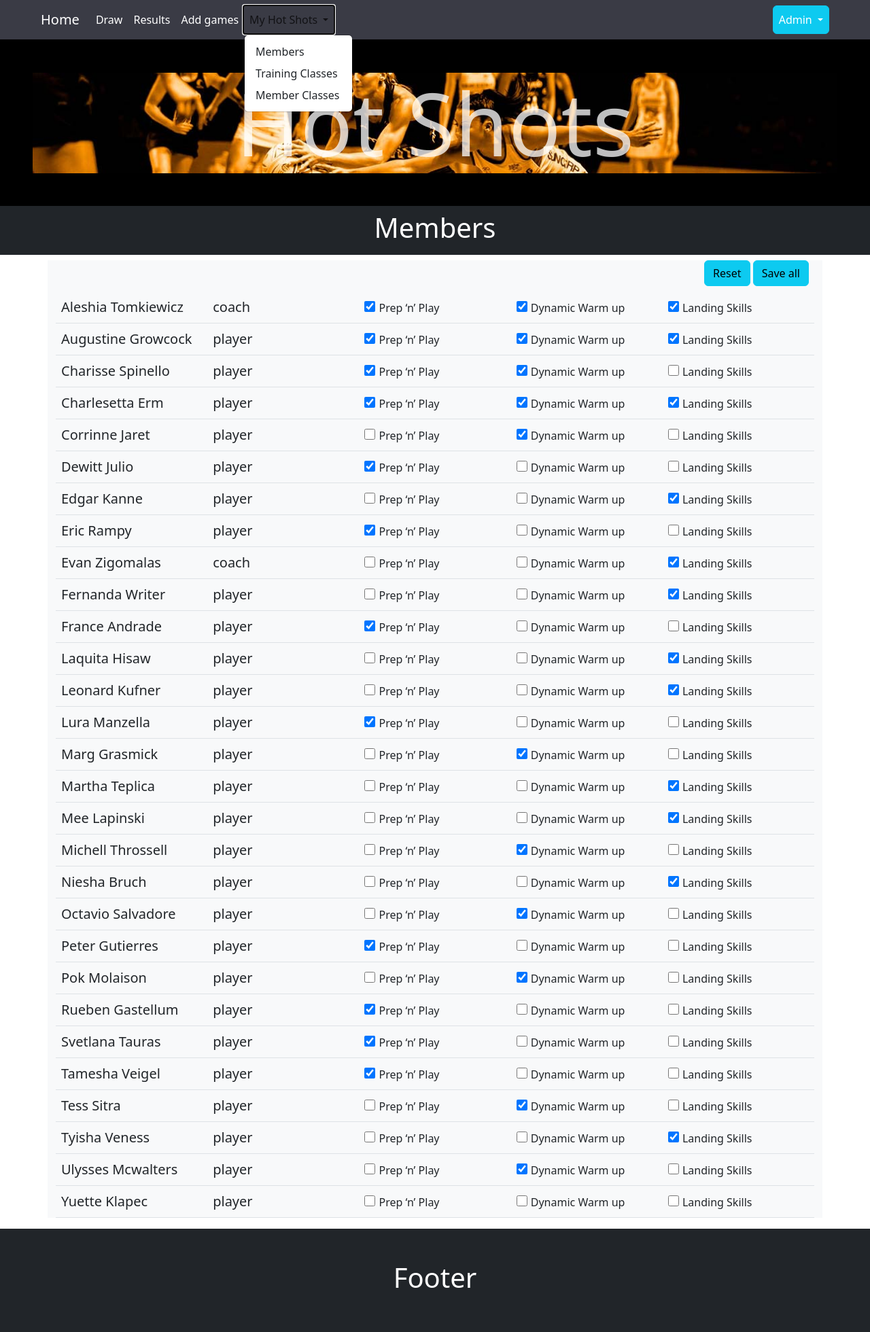
After one commit to paul-khouri/testsfordbflask, a Flask app: page /member_classes in a window 1280 px wide, after a click on "My Hot Shots". The commit adds this page. Shown: the whole page at 68% size. Run offline with Flask 3, Linux system fonts and the light colour scheme; data comes from the database, SQL or seed files in the repository; both versions use the stored data as it was after the commit.

Commit message:
registrations on one page with checkboxes to update

```diff
--- a/db_functions.py
+++ b/db_functions.py
@@ -126,6 +126,10 @@ def netball():
     sql_path = 'data_netball/netball_install.sql'
     db_path = 'data_netball/netball.sqlite'
     execute_external_script(sql_path, db_path)
+
+
+
+
     csv_path='data_netball/DBPracticeSheets-matches.csv'
     csv_data = file_reader(csv_path)
     csv_data.pop(0)
--- a/q_set.py
+++ b/q_set.py
@@ -10,6 +10,8 @@ def get_members(db_path):
     order by team asc, member_name asc;"""
     result = run_search_query_tuples(sql, (), db_path, True)
     return result
+
+
 
 
 def get_class(db_path):
@@ -30,3 +32,42 @@ def get_class_registrations(class_id, db_path):
     values_tuple = (class_id,)
     result = run_search_query_tuples(sql, values_tuple,db_path, True )
     return result
+
+
+def get_registrations_members(db_path):
+    """get all members and their registered classes (as inner dictionary)
+
+    Returns : 2D list with inner dictionary for classes
+    """
+    sql = """ select m.member_name, c.class_name ,t.team_name,
+    m.member_type, m.email, m.dob
+    from member m
+    left join registration r on m.member_id = r.member_id
+    left join class c on c.class_id = r.class_id
+    left join team t on t.team_id = m.team_id
+    order by m.member_name asc"""
+
+    result = run_search_query_tuples(sql,(), db_path, True)
+    class_dict = {}
+    class_names = get_class(db_path)
+    for row in class_names:
+        if row['class_name'] not in class_dict.keys():
+            class_dict[ row['class_name'] ]=False
+    print(class_dict)
+    member={}
+    member_name = ""
+    registration_set = []
+    for row in result:
+        if row['member_name'] != member_name:
+            member_name = row['member_name']
+            member={}
+            member['member_name'] = row['member_name']
+            member['team_name'] = row['team_name']
+            member['member_type'] = row['member_type']
+            member['email'] = row['email']
+            member['dob'] = row['dob']
+            member['classes'] = class_dict.copy()
+            registration_set.append(member)
+        if row['class_name'] in member['classes'].keys():
+            member['classes'][row['class_name']]=True
+    return registration_set
--- a/server.py
+++ b/server.py
@@ -1,6 +1,6 @@
 from flask import Flask, render_template, request, redirect, url_for, session
 from db_functions import run_search_query_tuples, run_commit_query
-from q_set import get_members, get_class, get_class_registrations
+from q_set import get_members, get_class, get_class_registrations, get_registrations_members
 from datetime import datetime
 
 app = Flask(__name__)
@@ -21,7 +21,8 @@ def draw():
     c.team_name as "team_2"
     from draw d
     join team b on  d.team_1 = b.team_id
-    join team c on  d.team_2 = c.team_id """
+    join team c on  d.team_2 = c.team_id
+    order by Date desc, Time asc"""
     draw = run_search_query_tuples(sql, (), db_path, True)
     return render_template("draw.html", games=draw)
 
@@ -111,19 +112,39 @@ def addgame():
             selected_draw = run_search_query_tuples(sql, values_tuple, db_path, True)
             draw_date=selected_draw[0]['draw_date'].replace(" ", "T")
             print(draw_date)
-            return render_template("addgame.html", teams=result, draw_date = draw_date, selected_draw=selected_draw[0])
+            return render_template("addgame.html",
+                                   teams=result,
+                                   draw_date = draw_date,
+                                   selected_draw=selected_draw[0],
+                                   id=data['id'])
         else:
             return render_template("addgame.html", teams=result)
     elif request.method == "POST":
         f = request.form
-        print(f)
-        draw_date = f['draw_date'].replace("T", " ")
-        print(draw_date)
-        sql = """ insert into draw( draw_date, team_1, team_2)
-        values(?,?,?)"""
-        values_tuple = (draw_date, f['team_1'], f['team_2'])
-        result = run_commit_query(sql, values_tuple, db_path)
-        return redirect(url_for('index'))
+        data = request.args
+        if all(value in data.keys() for value in ['id', 'task']):
+            if data['task'] == "update":
+                sql = "update draw set draw_date=? , team_1 = ?, team_2 = ? where draw_id =?"
+                draw_date = f['draw_date'].replace("T", " ")
+                values_tuple = (draw_date, f['team_1'], f['team_2'], data['id'])
+                result = run_commit_query(sql, values_tuple, db_path)
+                print("Updating")
+                return redirect(url_for('draw'))
+            elif data['task'] == "delete":
+                sql = "delete from draw where draw_id=?"
+                values_tuple= (data['id'],)
+                result = run_commit_query(sql, values_tuple, db_path)
+                return redirect(url_for('draw'))
+            else:
+                return "<h1>  Draw: Something went wrong </h1>"
+        else:
+            draw_date = f['draw_date'].replace("T", " ")
+            print(draw_date)
+            sql = """ insert into draw( draw_date, team_1, team_2)
+            values(?,?,?)"""
+            values_tuple = (draw_date, f['team_1'], f['team_2'])
+            result = run_commit_query(sql, values_tuple, db_path)
+            return redirect(url_for('draw'))
 
 
 @app.route('/member')
@@ -153,8 +174,8 @@ def registration():
         if 'errormessage' in data.keys():
             message = data['errormessage']
         if 'delete_id' in data.keys():
-            sql = "delete from registration where member_id = ?"
-            values_tuple = (data['delete_id'],)
+            sql = "delete from registration where member_id = ? and class_id=?"
+            values_tuple = (data['delete_id'],data['id'])
             result = run_commit_query(sql, values_tuple, db_path)
         result = get_class_registrations(data['id'], db_path)
         member_result = get_members(db_path)
@@ -187,6 +208,31 @@ def registration():
 
         # return render_template("error.html", message="Posted")
 
+@app.route('/member_classes', methods=["GET","POST"])
+def member_classes():
+    if request.method == "GET":
+        result = get_registrations_members(db_path)
+        return render_template('member_classes.html', member_classes=result)
+    elif request.method == "POST":
+        sql="delete from registration"
+        result = run_commit_query(sql, (), db_path)
+        print(result)
+        f=request.form
+        for x in f:
+            c = f.getlist(x)
+            for row in c:
+                sql = """insert into registration(member_id, class_id,registration_date, attendance)
+                values(
+                (select member_id from member where member_name = ?),
+                (select class_id from class where class_name = ?),
+                datetime('now', 'localtime'),
+                0)"""
+                values_tuple = (x, row)
+                result = run_commit_query(sql, values_tuple, db_path)
+            #print(f.getlist(x))
+        return redirect(url_for('member_classes'))
+
+
 
 if __name__ == "__main__":
     app.run(debug=True)
--- a/templates/addgame.html
+++ b/templates/addgame.html
@@ -14,7 +14,12 @@
 <div class="container-sm my-3 p-3">
     <div class="text-center"> <h1>Add a new game</h1></div>
 
+
+{% if id %}
+<form action="{{url_for('addgame', id=id, task="update")}}" method="POST">
+{% else %}
 <form action="{{url_for('addgame')}}" method="POST">
+{%  endif %}
     <div>
         <label for="event" class="form-label"> Date and time of the event:</label>
         <input id="event"
--- a/templates/layout.html
+++ b/templates/layout.html
@@ -36,12 +36,12 @@
         </li>
        <li class="nav-item dropdown">
           <a class="nav-link dropdown-toggle" href="#" id="navbarDropdownMenuLink" role="button" data-bs-toggle="dropdown" aria-expanded="false">
-            Further Details
+            My Hot Shots
           </a>
           <ul class="dropdown-menu" aria-labelledby="navbarDropdownMenuLink">
             <li><a class="dropdown-item" href="{{ url_for('member') }}">Members</a></li>
             <li><a class="dropdown-item" href="{{ url_for('classes') }}">Training Classes</a></li>
-            <li><a class="dropdown-item" href="{{ url_for('registration') }}">Registration</a></li>
+            <li><a class="dropdown-item" href="{{ url_for('member_classes') }}">Member Classes</a></li>
           </ul>
         </li>
       </ul>
--- /dev/null
+++ b/templates/member_classes.html
@@ -0,0 +1,56 @@
+{% extends "layout.html" %}
+{% block heading %} Members {% endblock %}
+{% block content %}
+    <div class="container bg-light">
+
+<div class="table-responsive-lg">
+<style>
+    label{
+        min-width: min-content;
+        font-size: 1rem;
+
+
+    }
+    input[type='checkbox' i]{
+        width:1rem;
+        height:1rem;
+        background-color: pink!important;
+    }
+    tr td{
+        max-width: 1em;
+    }
+</style>
+<form action="{{ url_for('member_classes') }}" method="POST">
+    <div class="text-end m-2">
+        <button type="reset" class="btn btn-info">Reset</button>
+        <button type="submit" class="btn btn-info">Save all</button>
+    </div>
+    <table class="table">
+        {% for row in member_classes %}
+            <tr><td>{{ row['member_name'] }}</td>
+            <td>{{ row['member_type'] }}</td>
+            {% for class in row['classes']  %}
+                {% if row['classes'][class] == True  %}
+                <td>
+                   <input class="" type="checkbox" value="{{ class }}" id="{{ row['member_name'] }}{{ loop.index0 }}" name="{{ row['member_name'] }}" checked>
+                <label class="" for="{{ row['member_name'] }}{{ loop.index0 }}">
+                    {{ class }}
+                </label>
+
+                </td>
+                {% else %}
+                <td>
+                  <input class="" type="checkbox" value="{{ class }}" id="{{ row['member_name'] }}{{ loop.index0 }}" name="{{ row['member_name'] }}">
+                <label class="" for="{{ row['member_name'] }}{{ loop.index0 }}">
+                    {{ class }}
+                </td>
+                {%  endif %}
+                {% endfor %}
+            </tr>
+        {% endfor %}
+
+    </table>
+</form>
+</div>
+    </div>
+{% endblock %}
--- a/web_tests/netball_select.html
+++ b/web_tests/netball_select.html
@@ -80,9 +80,9 @@
 
     <script>
         let a = document.querySelector("#team1")
-        //a.value="WGC"
+        a.value="WGC"
          let b = document.querySelector("#team2")
-        //b.value="Hot Shots 1"
+        b.value="Hot Shots 1"
     </script>
 </div>
 
```
Also changed, not shown: netball_tests.py (+45 -2 lines), templates/draw.html (+25 -7 lines), data_netball/netball.sqlite.
